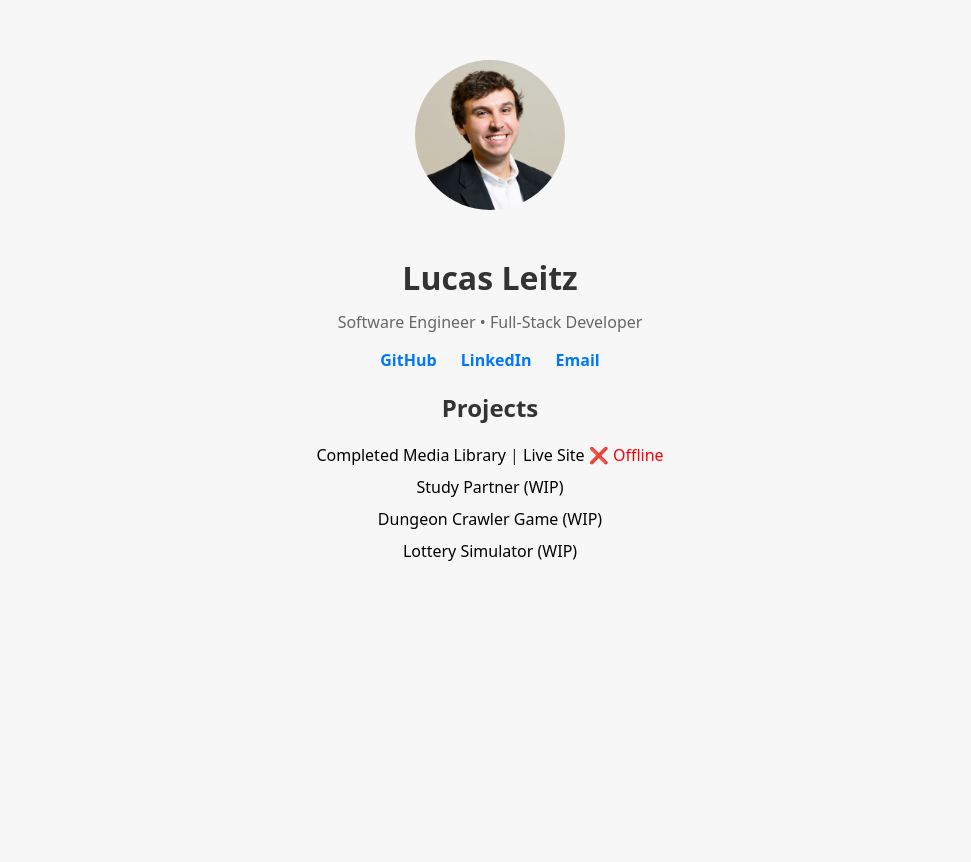
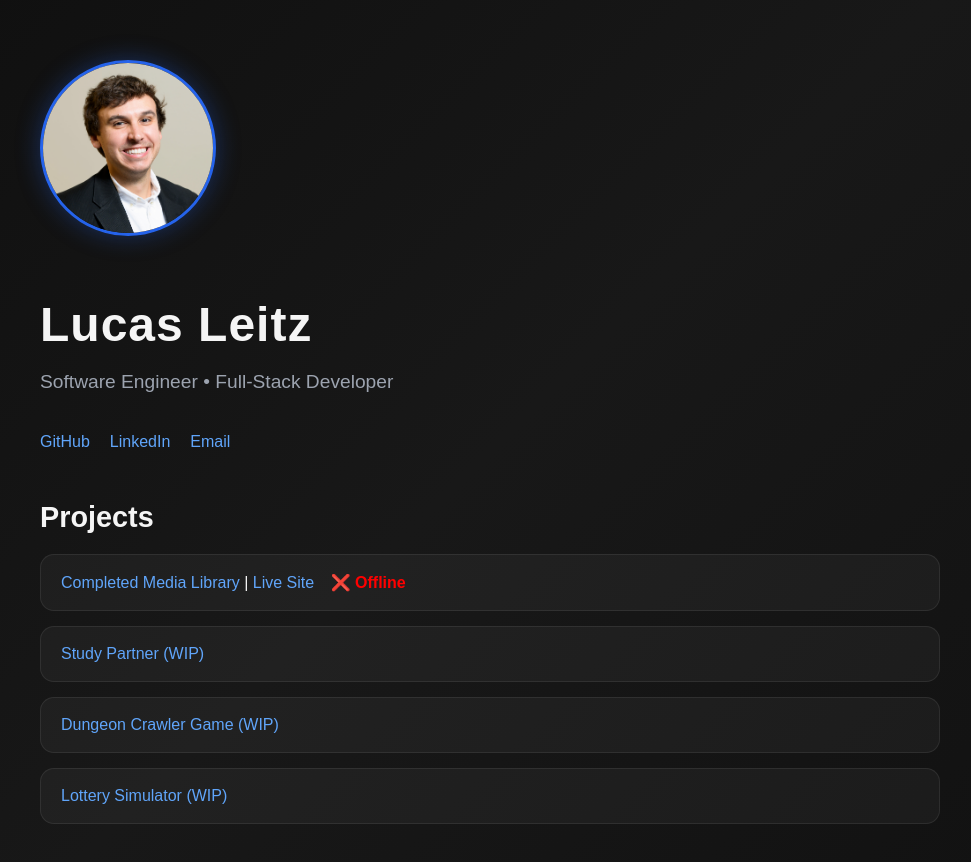
Before and after one commit to LucasLeitz/personal-homepage, a plain HTML site: page index.html in a window 1280 px wide. Shown: the whole page, without its empty margins (150-1121 px from the left). Before the commit the page ends 800 px from the top, so only its background shows below. Drawn offline with Linux system fonts and the light colour scheme; no server answers.

Commit message:
updating css for darker theme

```diff
--- a/styles.css
+++ b/styles.css
@@ -1,35 +1,63 @@
 body {
     margin: 0;
-    font-family: system-ui, sans-serif;
-    background: #f7f7f7;
-    color: #333;
+    font-family: Arial, Helvetica, sans-serif;
+    background: linear-gradient(135deg, #0f0f0f, #181818, #111);
+    color: #f5f5f5;
+    min-height: 100vh;
 }
 
 .container {
-    max-width: 700px;
-    margin: 60px auto;
-    padding: 0 20px;
-    text-align: center;
+    max-width: 900px;
+    margin: auto;
+    padding: 60px 20px;
+}
+
+h1 {
+    font-size: 3rem;
+    margin-bottom: 10px;
+    letter-spacing: 1px;
+}
+
+.subtitle {
+    color: #9ca3af;
+    font-size: 1.2rem;
+    margin-bottom: 40px;
 }
 
 .profile {
-    width: 150px;
-    height: 150px;
+    width: 170px;
+    height: 170px;
     border-radius: 50%;
     object-fit: cover;
-    margin-bottom: 20px;
+    border: 3px solid #2563eb;
+    box-shadow: 0 0 25px rgba(37,99,235,.35);
+    margin-bottom: 25px;
 }
 
-.subtitle {
-    color: #666;
-    margin-top: -10px;
+.links a,
+.projects a {
+    color: #60a5fa;
+    text-decoration: none;
+    transition: all 0.25s ease;
 }
 
-.links a {
-    margin: 0 10px;
-    text-decoration: none;
-    font-weight: bold;
-    color: #0077ff;
+.links a:hover,
+.projects a:hover {
+    color: white;
+    text-shadow: 0 0 10px #60a5fa;
+}
+
+.links {
+    display: flex;
+    gap: 20px;
+    margin-bottom: 50px;
+    flex-wrap: wrap;
+}
+
+h2 {
+    margin-top: 30px;
+    margin-bottom: 20px;
+    font-size: 1.8rem;
 }
 
 .projects {
@@ -38,14 +66,24 @@ body {
 }
 
 .projects li {
-    margin: 10px 0;
+    background: rgba(255,255,255,0.04);
+    border: 1px solid rgba(255,255,255,0.08);
+    padding: 18px 20px;
+    border-radius: 14px;
+    margin-bottom: 15px;
+    transition: transform 0.2s ease, border 0.2s ease;
 }
 
-.projects a {
-    color: #000;
-    text-decoration: none;
+.projects li:hover {
+    transform: translateY(-4px);
+    border-color: #3b82f6;
 }
 
-.projects a:hover {
-    text-decoration: underline;
+#media-status {
+    margin-left: 12px;
+    font-weight: bold;
 }
+
+a {
+    transition: all 0.2s ease;
+}
```
